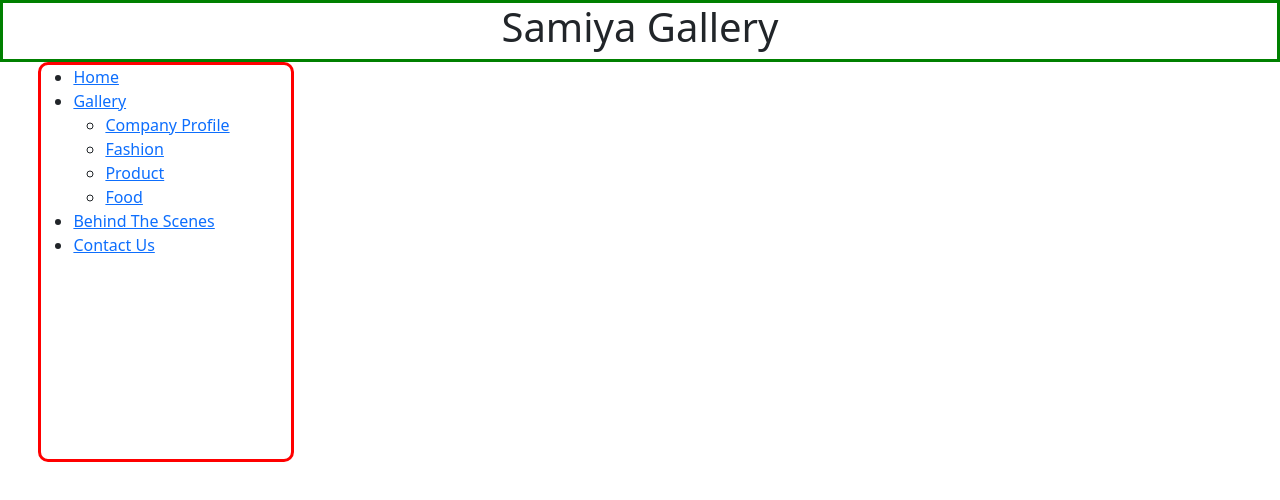
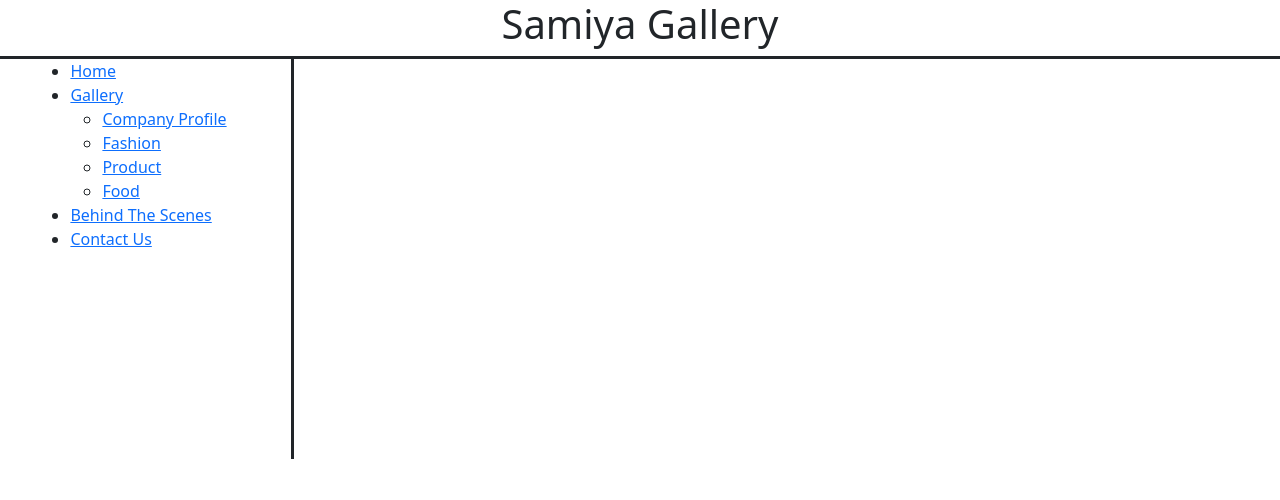
Before and after one commit to izamghali/samiya-prototype, a plain HTML site: page gallery.html in a window 1280 px wide. Drawn offline with nearby package versions, Linux system fonts and the light colour scheme.

Commit message:
change border line color on gallery page

```diff
--- a/sass/main.scss
+++ b/sass/main.scss
@@ -557,19 +557,23 @@ body {
         }
     }
 
+    #galleryHeading {
+        // border: solid green;
+        text-align: center;
+        border-bottom: solid $standard-black-color;
+    }
+
     #galleryNavbar {
-        border: solid red;
         margin-left: 3%;
         // position: sticky;
         width: 20%;
         height: 50vh;
-        border-radius: 10px;
+        // border-radius: 10px;
+        border-right: solid $standard-black-color;
+        // border-left: solid $standard-black-color;
     }
 
-    #galleryHeading {
-        border: solid green;
-        text-align: center;
-    }
+
 
 }
 // footer
```
Also changed, not shown: sass/main.css, 1 other file.
